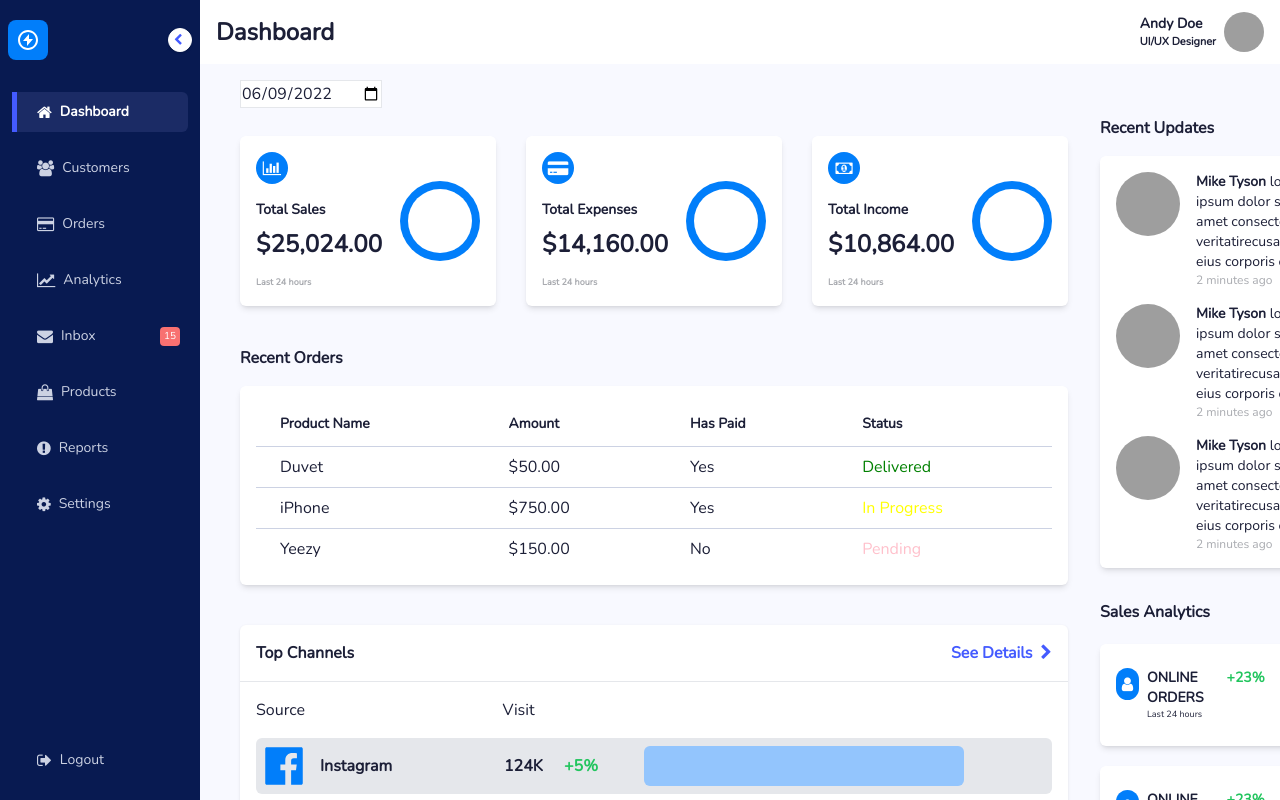
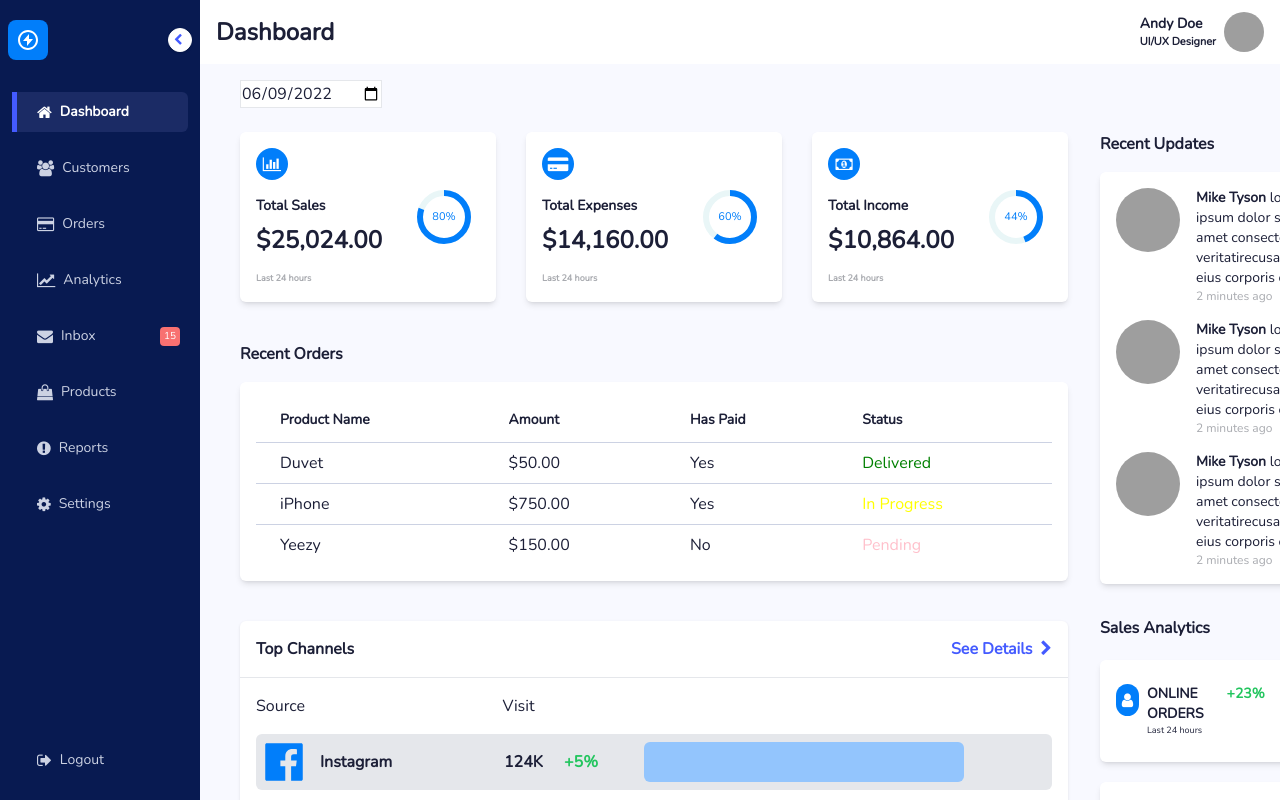
Before and after one commit to emmanuelojo/dashboard, a Vue app: page / in a window 1280 px wide. Built offline with nearby package versions, Linux system fonts and the light colour scheme; grey boxes are pictures that could not be loaded.

Commit message:
Radial progress added

```diff
--- /dev/null
+++ b/src/components/RadialProgress.vue
@@ -0,0 +1,112 @@
+<script setup lang="ts">
+import { computed } from "vue";
+
+const props = defineProps({
+  width: {
+    type: Number,
+    default: 100,
+  },
+  strokeWidth: {
+    type: Number,
+    default: 8,
+  },
+  strokeColor: {
+    type: String,
+    default: "#3a4056",
+  },
+  innerStrokeColor: {
+    type: String,
+    default: "deeppink",
+  },
+  roundedStroke: {
+    type: Boolean,
+    default: false,
+  },
+  percent: {
+    type: Number,
+    default: 16,
+  },
+  textColor: {
+    type: String,
+    default: "#2e5090",
+  },
+  fontWeight: {
+    type: Number,
+    default: 500,
+  },
+  fontSize: {
+    type: Number,
+    default: 16,
+  },
+  clockwise: {
+    type: Boolean,
+    default: true,
+  },
+  showPercent: {
+    type: Boolean,
+    default: true,
+  },
+});
+
+const radius = props.width / 2 - props.strokeWidth * 2;
+const circumference = 2 * Math.PI * radius;
+
+const offset = computed(() => {
+  if (props.clockwise) {
+    return circumference - (props.percent / 100) * circumference;
+  } else {
+    return circumference + (props.percent / 100) * circumference;
+  }
+});
+
+const roundedPercent = computed(() => Math.round(props.percent));
+</script>
+
+<template>
+  <svg :width="width" :height="width">
+    <circle
+      :cx="width / 2"
+      :cy="width / 2"
+      :r="radius"
+      fill="transparent"
+      :stroke="innerStrokeColor"
+      :stroke-width="strokeWidth"
+    />
+    <circle
+      :cx="width / 2"
+      :cy="width / 2"
+      :r="radius"
+      fill="transparent"
+      :stroke="strokeColor"
+      :stroke-dasharray="circumference"
+      :stroke-dashoffset="offset"
+      :stroke-width="strokeWidth"
+      :stroke-linecap="roundedStroke ? 'round' : 'butt'"
+      class="c"
+    />
+    <text
+      class="fill-current"
+      x="50%"
+      y="50%"
+      :style="{
+        color: `${textColor}`,
+        fontWeight: fontWeight,
+        fontSize: `${fontSize}px`,
+      }"
+      dominant-baseline="middle"
+      text-anchor="middle"
+      v-if="showPercent"
+    >
+      {{ roundedPercent }}%
+    </text>
+  </svg>
+</template>
+
+<style scoped>
+.c {
+  transform: rotate(-90deg);
+  transform-origin: center;
+  /* transition: 500ms stroke-dashoffset cubic-bezier(0.175, 0.885, 0.32, 1.275); */
+  transition: 500ms stroke-dashoffset ease;
+}
+</style>
--- a/src/views/Home.vue
+++ b/src/views/Home.vue
@@ -3,6 +3,7 @@ import FacebookLogo from "../assets/fb.svg";
 import InstagramLogo from "../assets/ig.svg";
 import LinkedInLogo from "../assets/linkedin.svg";
 import YouTubeLogo from "../assets/yt.svg";
+import RadialProgress from "../components/RadialProgress.vue";
 import router from "../router";
 import { formatCurrency } from "../utils/helpers";
 
@@ -135,7 +136,7 @@ const goToSettings = () => {
           </div>
         </div>
       </div>
-      <div class="mt-4 px-4 lg:px-10">
+      <div class="my-4 px-4 lg:px-10">
         <input type="date" v-model="today" class="border" />
       </div>
     </div>
@@ -145,7 +146,7 @@ const goToSettings = () => {
     >
       <div class="">
         <div
-          class="grid sm:grid-cols-2 md:grid-cols-md-fr lg:flex lg:justify-between gap-8 md:gap-10 lg:gap-0 my-5"
+          class="grid sm:grid-cols-2 md:grid-cols-md-fr lg:flex lg:justify-between gap-8 md:gap-10 lg:gap-0 mb-5"
         >
           <div
             v-for="(item, idx) in summaryList"
@@ -171,11 +172,15 @@ const goToSettings = () => {
               >
             </div>
             <div class="">
-              <div
-                class="flex justify-center items-center w-20 h-20 rounded-full bg-n-bold-blue"
-              >
-                <div class="w-16 h-16 rounded-full bg-white"></div>
-              </div>
+              <RadialProgress
+                :percent="item.percent"
+                :width="72"
+                stroke-color="#017EFA"
+                :stroke-width="6"
+                text-color="#017EFA"
+                innerStrokeColor="#E9F6F7"
+                :font-size="11"
+              />
             </div>
           </div>
         </div>
```
